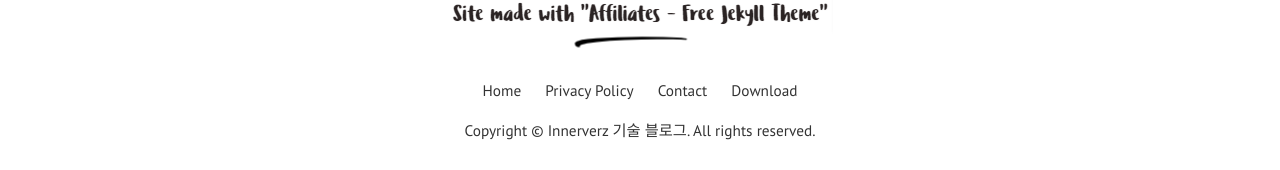
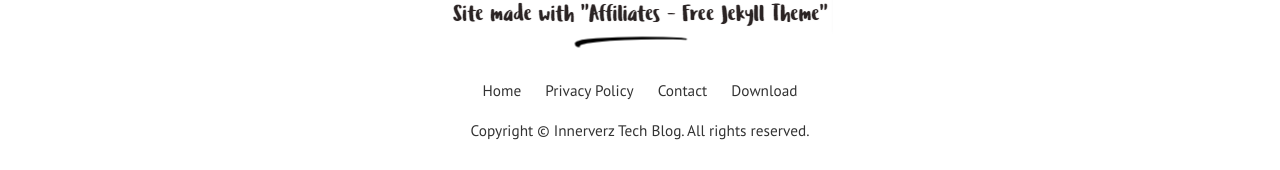
Before and after one commit to Innerverz-AI/Innerverz-AI.github.io, a Jekyll site: the page built from index.html, in a window 1280 px wide and 900 px high, scrolled down 2157 px. Shown: the part 727-897 px from the top of the window. Built offline with Jekyll 4.4.1, drawn with Linux system fonts in a browser that asks for light colours; formulas are drawn with MathJax 3; the list of posts is cut into pages by our own code.

Commit message:
fix blog title

```diff
--- a/_config.yml
+++ b/_config.yml
@@ -1,4 +1,4 @@
-title: "Innerverz 기술 블로그"
+title: "Innerverz Tech Blog"
 email: innerverz@innerverz.com
 timezone: UTC
 baseurl: ""
```
